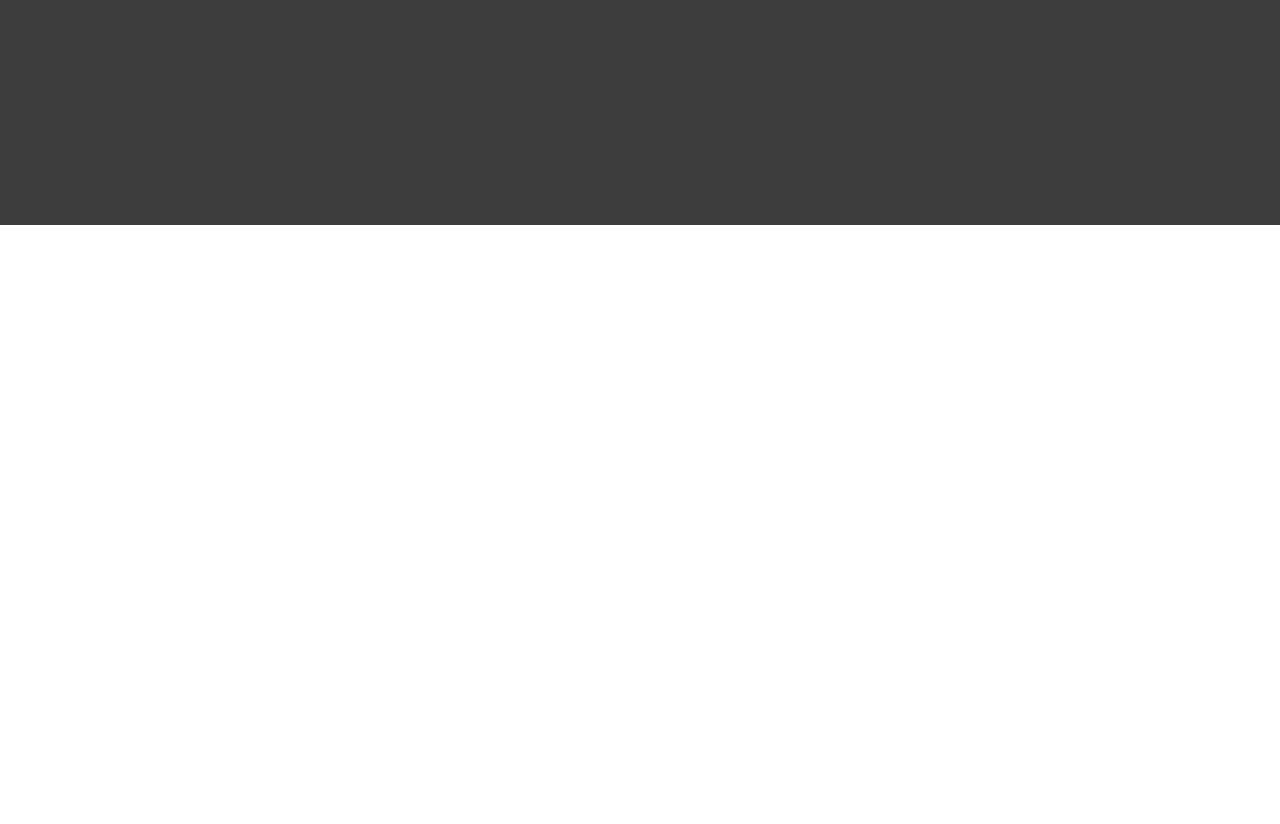
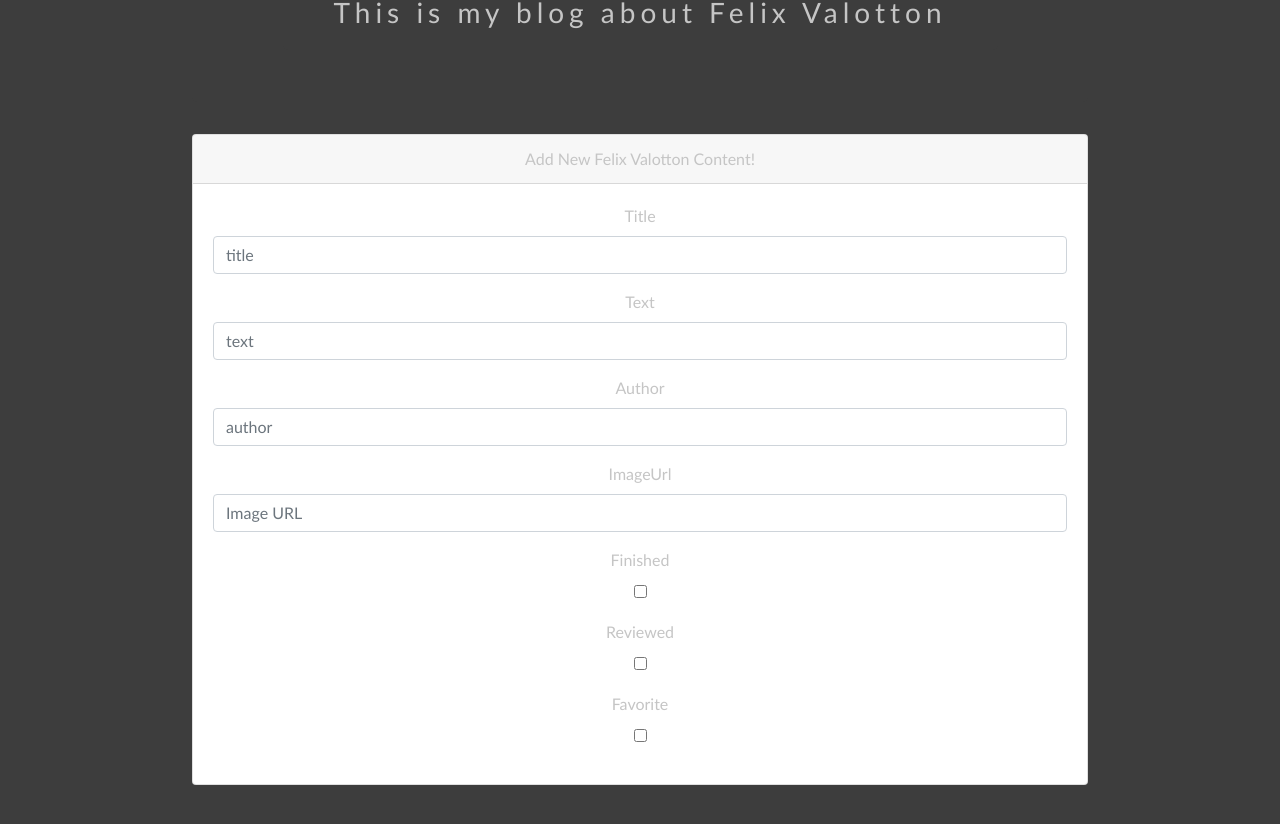
Before and after one commit to Jess-White/imperfectionists_react_frontend, a React (Create React App) app: page / in a window 1280 px wide. Shown: the part 356-1180 px from the top of the page. Before the commit the page ends 800 px from the top, so only its background shows below. Built offline with nearby package versions, Linux system fonts and the light colour scheme.

Commit message:
add forms and checkboxes

```diff
--- a/src/App.js
+++ b/src/App.js
@@ -1,10 +1,12 @@
 import './App.css';
 import Header from './Components/Header';
+import BlogPostNew from './Components/BlogPostNew';
 
 function App() {
   return (
     <div className="App">
       <Header />
+      <BlogPostNew />
     </div>
   );
 }
--- a/src/Components/BlogPostNew.js
+++ b/src/Components/BlogPostNew.js
@@ -4,19 +4,32 @@
 import Card from 'react-bootstrap/Card';
 import Button from 'react-bootstrap/Button';
 
-function Form() {
+export default function BlogPostNew() {
   const [title, setTitle] = useState("");
   const [text, setText] = useState("");
   const [author, setAuthor] = useState("");
   const [imageUrl, setImageUrl] = useState("");
-  // const [wordocunt, setWordcount] = useState("");
-  // const [finished, setFinished] = useState("");
-  // const [reviewed, setReviewed] = useState("");
-  // const [favorite, setFavorite] = useState("");
+  // const [wordcount, setWordcount] = useState("");
+  const [finished, setFinished] = useState("");
+  const [reviewed, setReviewed] = useState("");
+  const [favorite, setFavorite] = useState("");
   // const [like, setLike] = useState("");
+  const [name, setName] = useState("");
+
+
+  const handleChange = (event) => {
+    const target = event.target;
+    const value = target.type === 'checkbox' ? target.checked : target.value;
+    const name = target.name;
+
+    setName(value);
   }
 
   return (
+    <Card>
+      <Card.Header>Add New Felix Valotton Content!
+      </Card.Header>
+      <Card.Body>
         <Form>
           <Form.Group>
             <Form.Label>Title</Form.Label>
@@ -62,5 +75,38 @@
               required
             />
           </Form.Group>
+          <Form.Group>
+            <Form.Label>Finished</Form.Label>
+            <Form.Check
+              type="checkbox"
+              name="finished"
+              value="finished"
+              checked={finished}
+              onChange={handleChange}
+            />
+          </Form.Group>
+          <Form.Group>
+            <Form.Label>Reviewed</Form.Label>
+            <Form.Check
+              type="checkbox"
+              name="reviewed"
+              value="reviewed"
+              checked={reviewed}
+              onChange={handleChange}
+            />
+          </Form.Group>
+          <Form.Group>
+            <Form.Label>Favorite</Form.Label>
+            <Form.Check
+              type="checkbox"
+              name="favorite"
+              value="favorite"
+              checked={favorite}
+              onChange={handleChange}
+            />
+          </Form.Group>
         </Form>
-)
+      </Card.Body>
+    </Card>
+  );
+}
--- a/src/index.js
+++ b/src/index.js
@@ -3,6 +3,8 @@
 import './index.css';
 import App from './App';
 import reportWebVitals from './reportWebVitals';
+
+import 'bootstrap/dist/css/bootstrap.min.css';
 
 ReactDOM.render(
   <React.StrictMode>
```
Also changed, not shown: 1 other file (tests, documents, lock files or other folders). Lines whose indentation alone changed are shown as unchanged.
